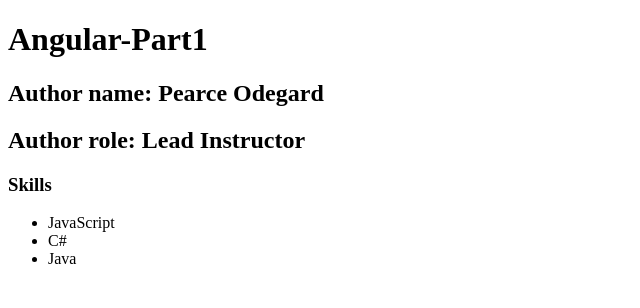
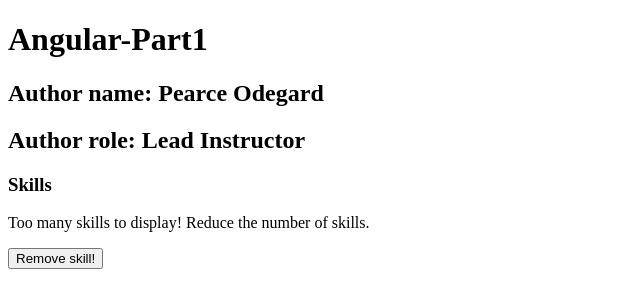
Before and after one commit to ClearedTalent2022/Angular-Part-3-Lecture, an Angular app: page / in a window 1280 px wide. Shown: the top 308 px of the page, without its empty margins (0-640 px from the left). Built offline with nearby package versions, Linux system fonts and the light colour scheme.

Commit message:
Added a remove skill button

```diff
--- a/src/app/skills-list/skills-list.component.html
+++ b/src/app/skills-list/skills-list.component.html
@@ -12,3 +12,10 @@
         Too many skills to display! Reduce the number of skills.
     </p>
 </ng-template>
+
+<!-- Let's bind a click event to this p tag and
+    make the click event trigger a function from
+    the typescript file -->
+<button (click)="removeSkill()">
+    Remove skill!
+</button>
--- a/src/app/skills-list/skills-list.component.ts
+++ b/src/app/skills-list/skills-list.component.ts
@@ -10,8 +10,23 @@
   languages: string[] = [
     "JavaScript",
     "C#",
-    "Java"
+    "Java",
+    "Python",
+    "TypeScript"
   ]
+
+  // Instead of having this function just
+  // log something to the console, let's
+  // have this function delete one of the
+  // languages out of the languages array
+  removeSkill() {
+    // How do we remove an item from an array
+    // in javascript/typescript?
+    // There are a number of ways to remove
+    // elements from arrays, but let's just
+    // remove the last item to keep it simple
+    this.languages.pop();
+  }
 
   constructor() { }
 
```
